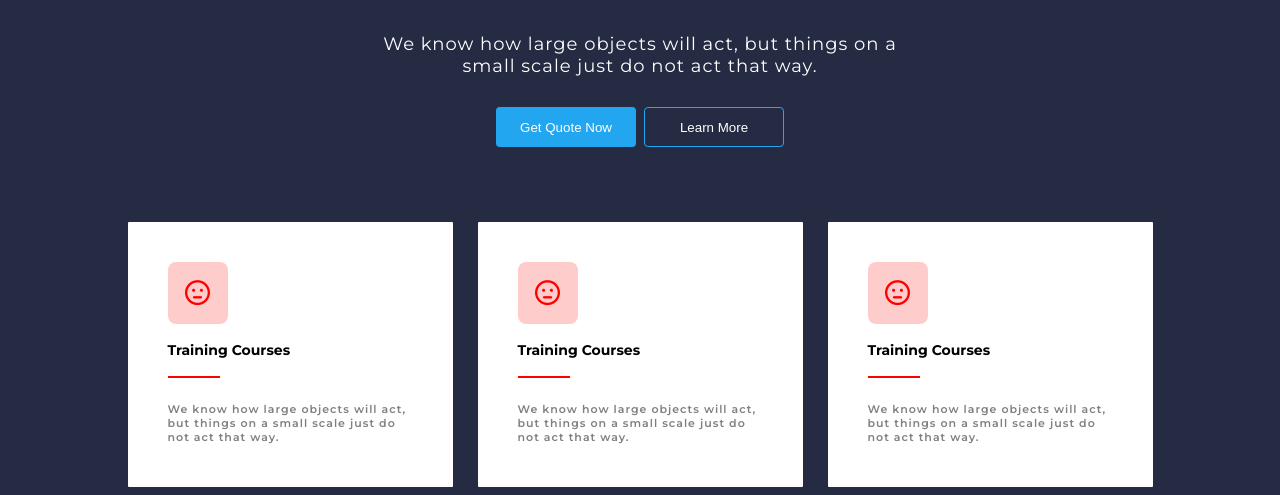
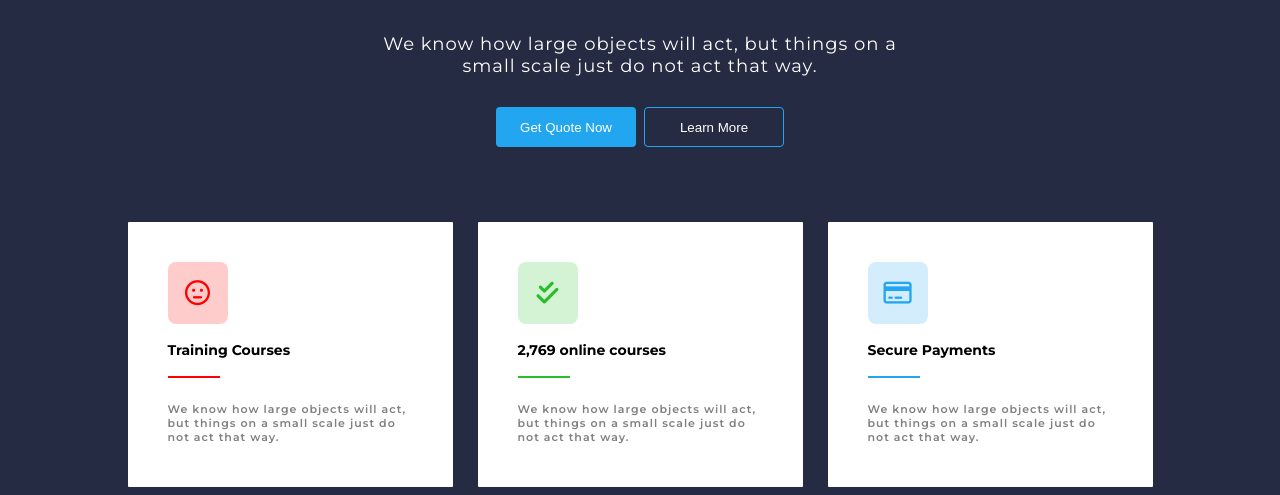
Before and after one commit to roanoarounik/Self-Trial-2, a plain HTML site: page index.html in a window 1280 px wide. Shown: the part 345-840 px from the top of the page. Drawn offline with Linux system fonts and the light colour scheme.

Commit message:
Box Hover Color Synchronized

```diff
--- a/index.html
+++ b/index.html
@@ -64,10 +64,10 @@
 
             <div class="footBox footerBox2">
                 <div class="innerContainer">
-                    <div class="iconContainer redBox">
-                        <i class="kumonIcon fa-regular fa-face-meh"></i>
+                    <div class="iconContainer checkBox">
+                        <i class="checkIcon fa-solid fa-check-double"></i>
                     </div>
-                    <h3>Training Courses</h3>
+                    <h3>2,769 online courses</h3>
                     <hr />
                     <p>
                         We know how large objects will act, but things on a small scale just do not act that way.
@@ -77,10 +77,10 @@
 
             <div class="footBox footerBox3">
                 <div class="innerContainer">
-                    <div class="iconContainer redBox">
-                        <i class="kumonIcon fa-regular fa-face-meh"></i>
+                    <div class="iconContainer cardBox">
+                        <i class="cardIcon fa-regular fa-credit-card"></i>
                     </div>
-                    <h3>Training Courses</h3>
+                    <h3>Secure Payments</h3>
                     <hr />
                     <p>
                         We know how large objects will act, but things on a small scale just do not act that way.
--- a/style/style.css
+++ b/style/style.css
@@ -138,6 +138,18 @@ p {
     color: white;
     background: var(--mainCool);
 }
+.footBox:hover .iconContainer {
+    background: white;
+}
+.footBox:hover i {
+    color: var(--mainCool);
+}
+.footBox:hover hr {
+    border-color: white;
+}
+.footBox:hover p {
+    color: white;
+}
 
 .footBox p {
     color: gray;
@@ -154,6 +166,14 @@ h3 {
 
 .redBox {
     background: rgb(255 0 0 / 20%);
+}
+
+.checkBox {
+    background: rgb(42 189 42 / 20%);
+}
+
+.cardBox {
+    background: rgb(35 166 240 / 20%);
 }
 
 .iconContainer {
@@ -173,11 +193,27 @@ i {
     color: red;
 }
 
+.checkIcon {
+    color: rgb(42 189 42);
+}
+
+.cardIcon {
+    color: var(--mainCool);
+}
+
 hr {
     max-width: 50px;
     margin: 0 auto 0 0;
     border-color: red;
     border-style: solid;
+}
+
+.footerBox2 hr {
+    border-color: rgb(42 189 42);
+}
+
+.footerBox3 hr {
+    border-color: var(--mainCool);
 }
 
 .footerSection {
```
